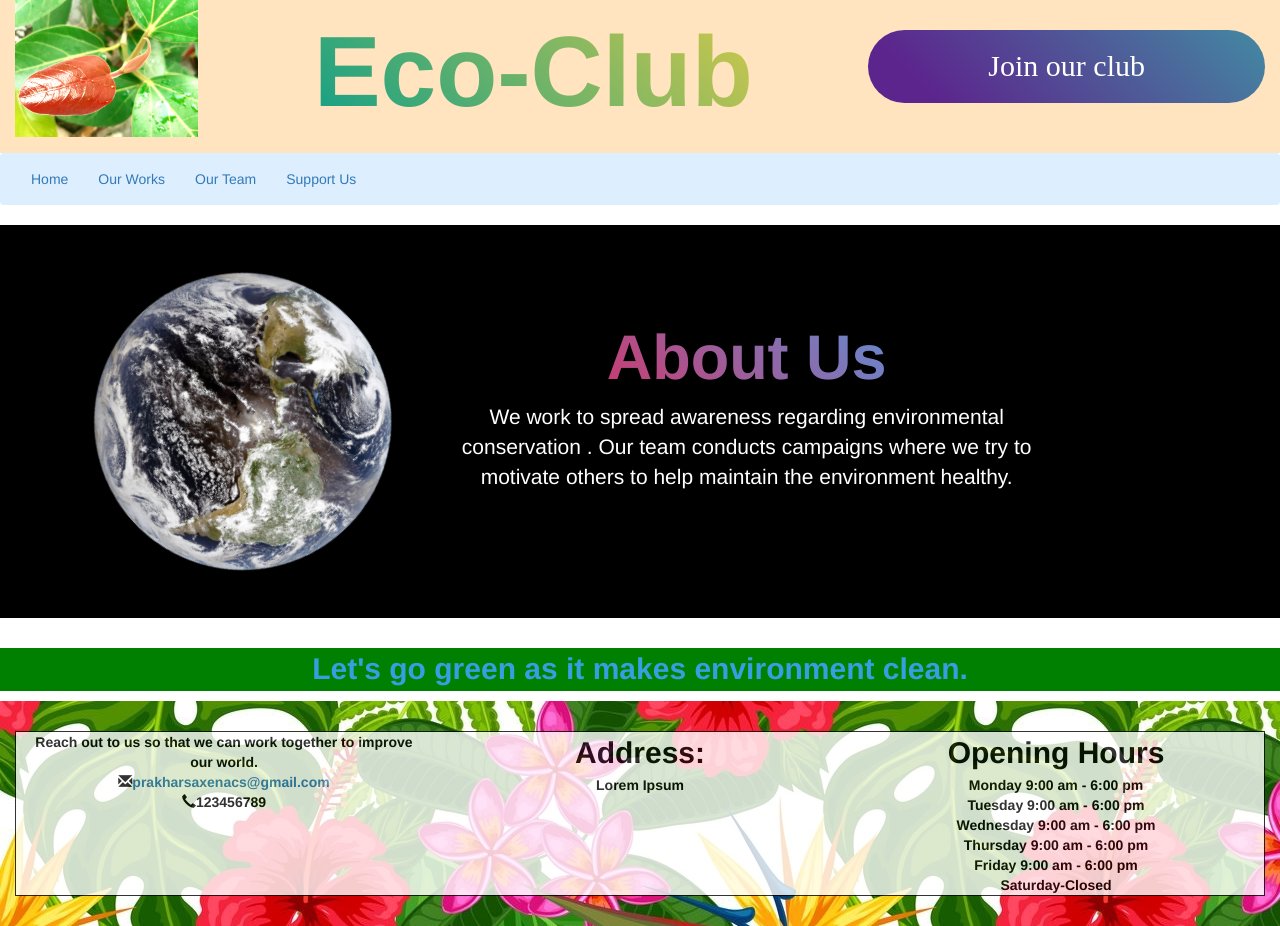
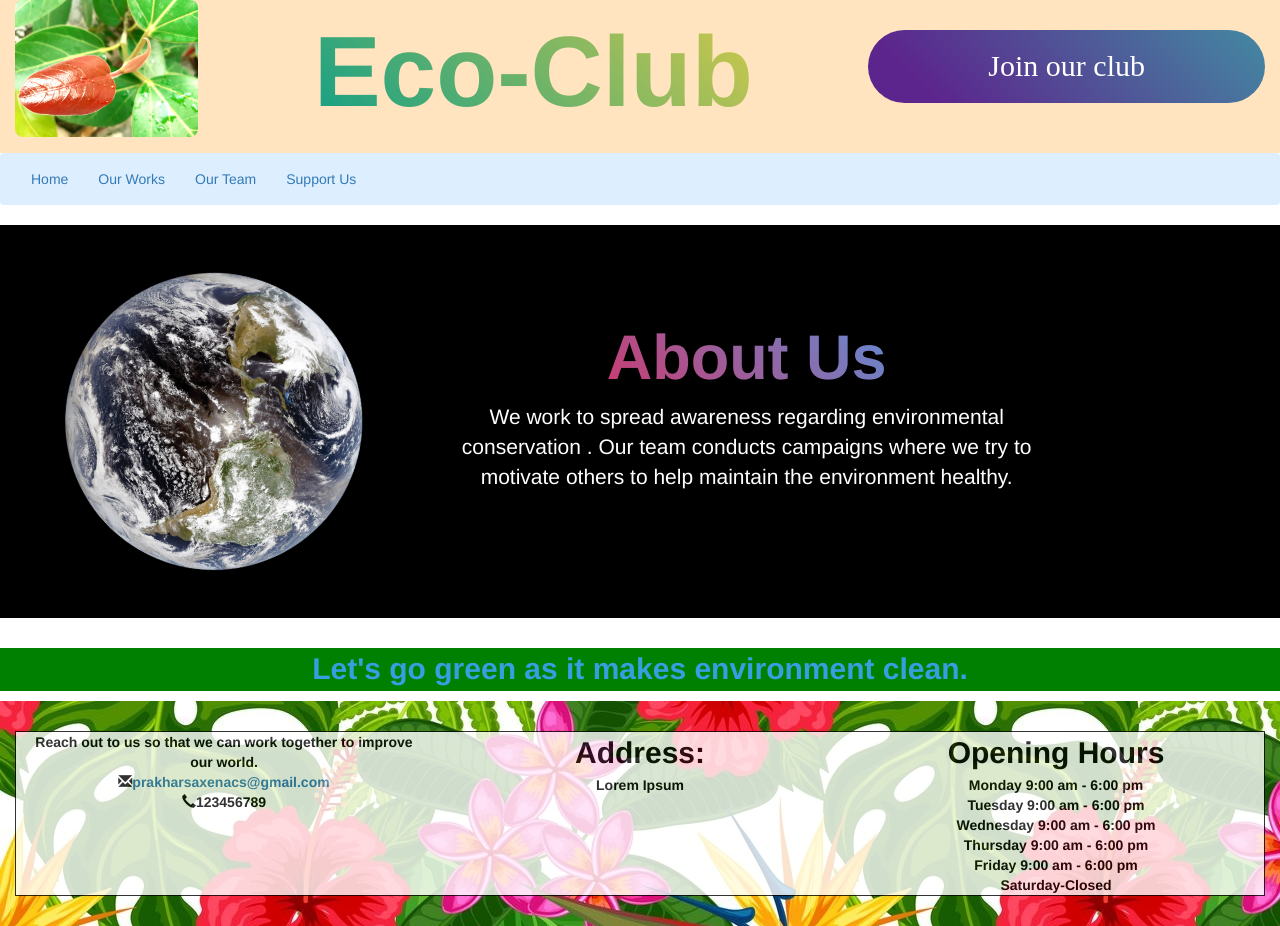
Before and after one commit to prakharritik/WebD, a PHP site: page / in a window 1280 px wide. Run offline with PHP 8.4, Linux system fonts and the light colour scheme.

Commit message:
update styles.css

```diff
--- a/ngo/styles.css
+++ b/ngo/styles.css
@@ -4,6 +4,7 @@
   display: block;
   margin-left: auto;
   margin-right: auto;
+     border-radius: 8px;
 }
 .head1{
 	font-size: 100px;
@@ -43,8 +44,9 @@ header{
   height: 75%;
   width:75%;
   -webkit-animation: spin 50s infinite linear;
-  margin-left: 15%;
-   border-radius: 8px;
+ display: block;
+  margin-left: auto;
+  margin-right: auto;
 }
 @-webkit-keyframes spin {
     0%  {-webkit-transform: rotate(0deg);}
```
